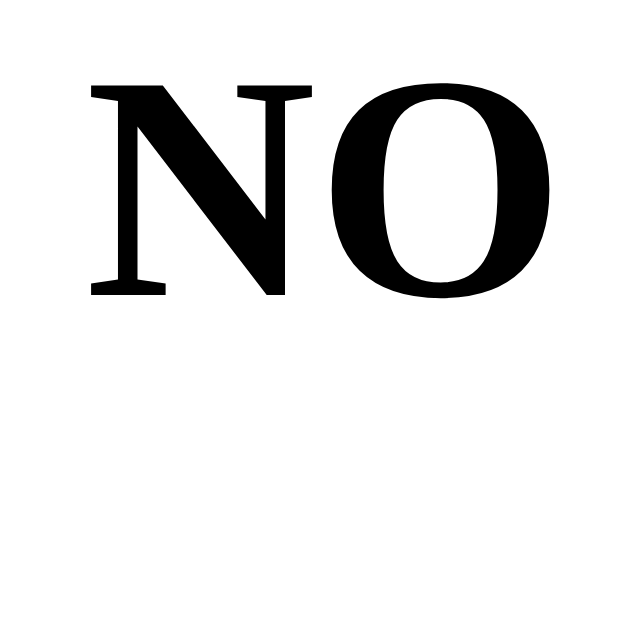
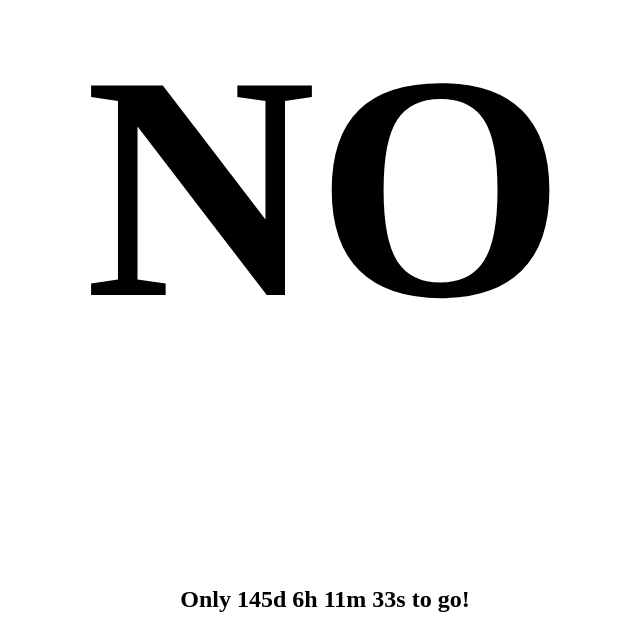
Before and after one commit to tommydzierzak/isityesproject, a plain HTML site: page index.html in a window 1280 px wide. Shown: the part 211-844 px from the top of the page, without its empty margins (315-955 px from the left). Before the commit the page ends 800 px from the top, so only its background shows below. Drawn offline with Linux system fonts and the light colour scheme.

Commit message:
Update index.html

```diff
--- a/index.html
+++ b/index.html
@@ -31,8 +31,8 @@
 			var today, startyes, endyes, text;
 
 			today = new Date();
-			startyes = new Date('2018/07/18');
-			endyes = new Date('2018/07/21');
+			startyes = new Date('2019/07/10');
+			endyes = new Date('2019/07/13');
 
 
 			if (today > startyes) {
@@ -48,7 +48,7 @@
 
 
 
-			var countDownDate = new Date("Jul 18, 2018 21:00:00").getTime();
+			var countDownDate = new Date("Jul 10, 2019 21:00:00").getTime();
 
 			// Update the count down every 1 second
 			var x = setInterval(function() {
```
